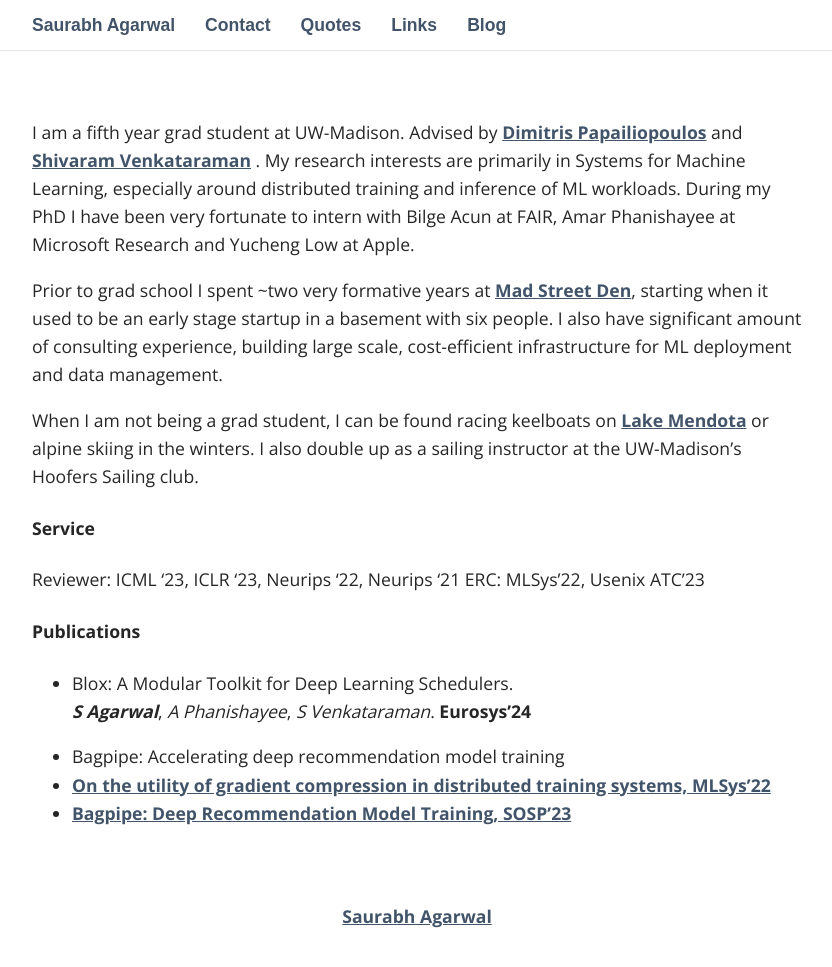
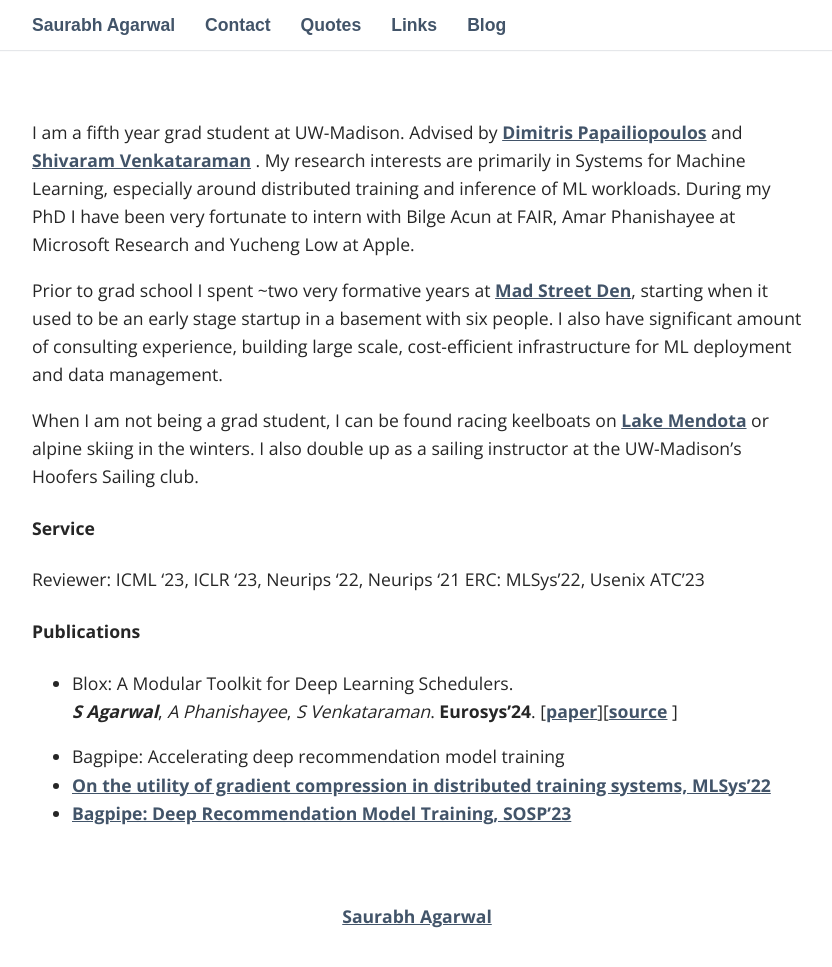
Before and after one commit to iidsample/iidsampe.github.io, a Jekyll site: the page built from index.md, in a window 1280 px wide and 988 px high. Shown: the top 967 px of the window, without its empty margins (223-1055 px from the left). Built offline with Jekyll 4.4.1, drawn with Linux system fonts in a browser that asks for light colours; some web fonts are replaced.

Commit message:
Added code for commit

```diff
--- a/index.md
+++ b/index.md
@@ -20,7 +20,7 @@ ERC: MLSys'22, Usenix ATC'23
 
 #### Publications
 * Blox: A Modular Toolkit for Deep Learning Schedulers. <br />
-  ***S Agarwal***, *A Phanishayee*, *S Venkataraman*. **Eurosys'24**
+  ***S Agarwal***, *A Phanishayee*, *S Venkataraman*. **Eurosys'24**. [[paper](https://arxiv.org/abs/2312.12621)][[source](https://github.com/msr-fiddle/blox) ]
 
 * Bagpipe: Accelerating deep recommendation model training
 * [On the utility of gradient compression in distributed training systems, MLSys'22](https://proceedings.mlsys.org/paper_files/paper/2022/hash/773862fcc2e29f650d68960ba5bd1101-Abstract.html)
```
